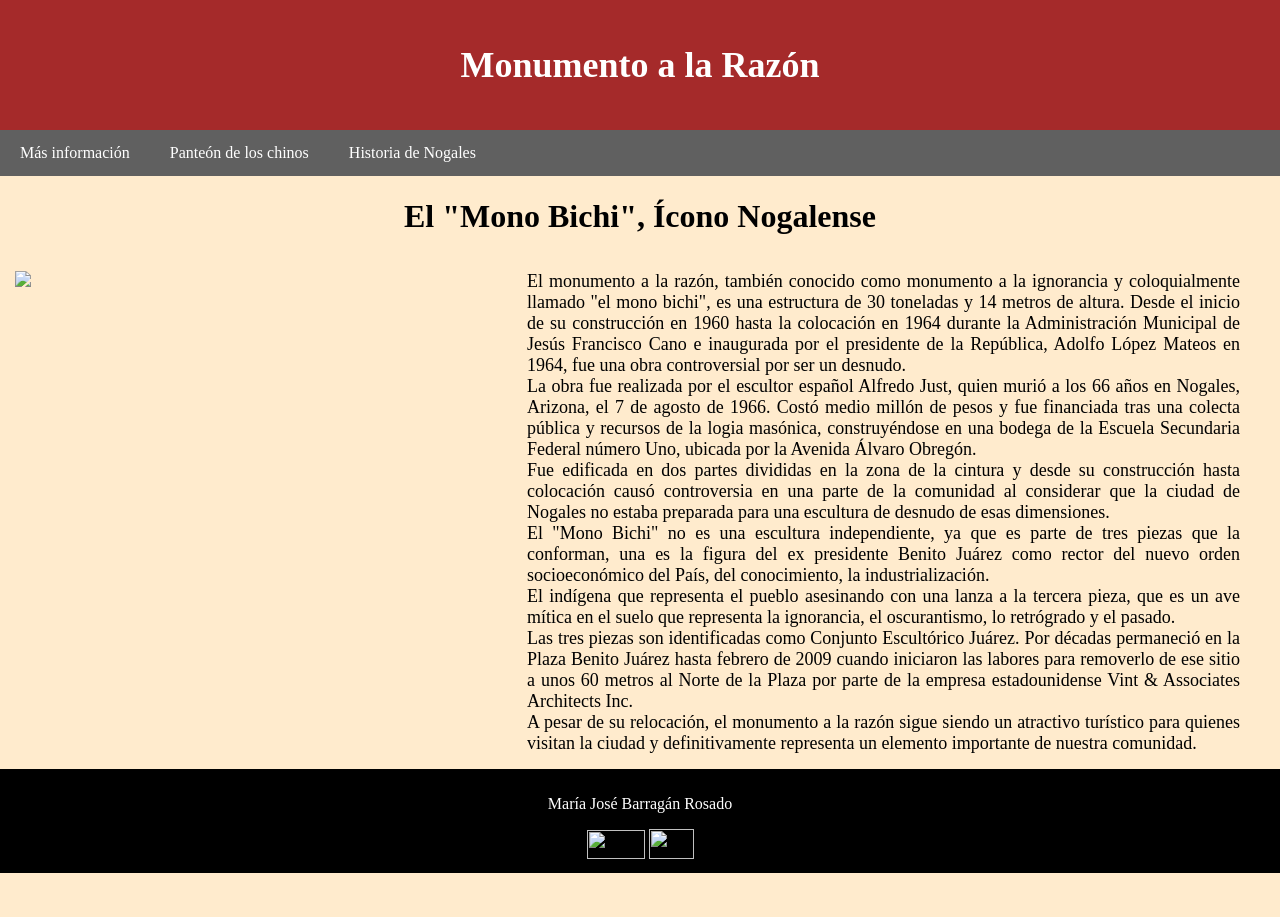
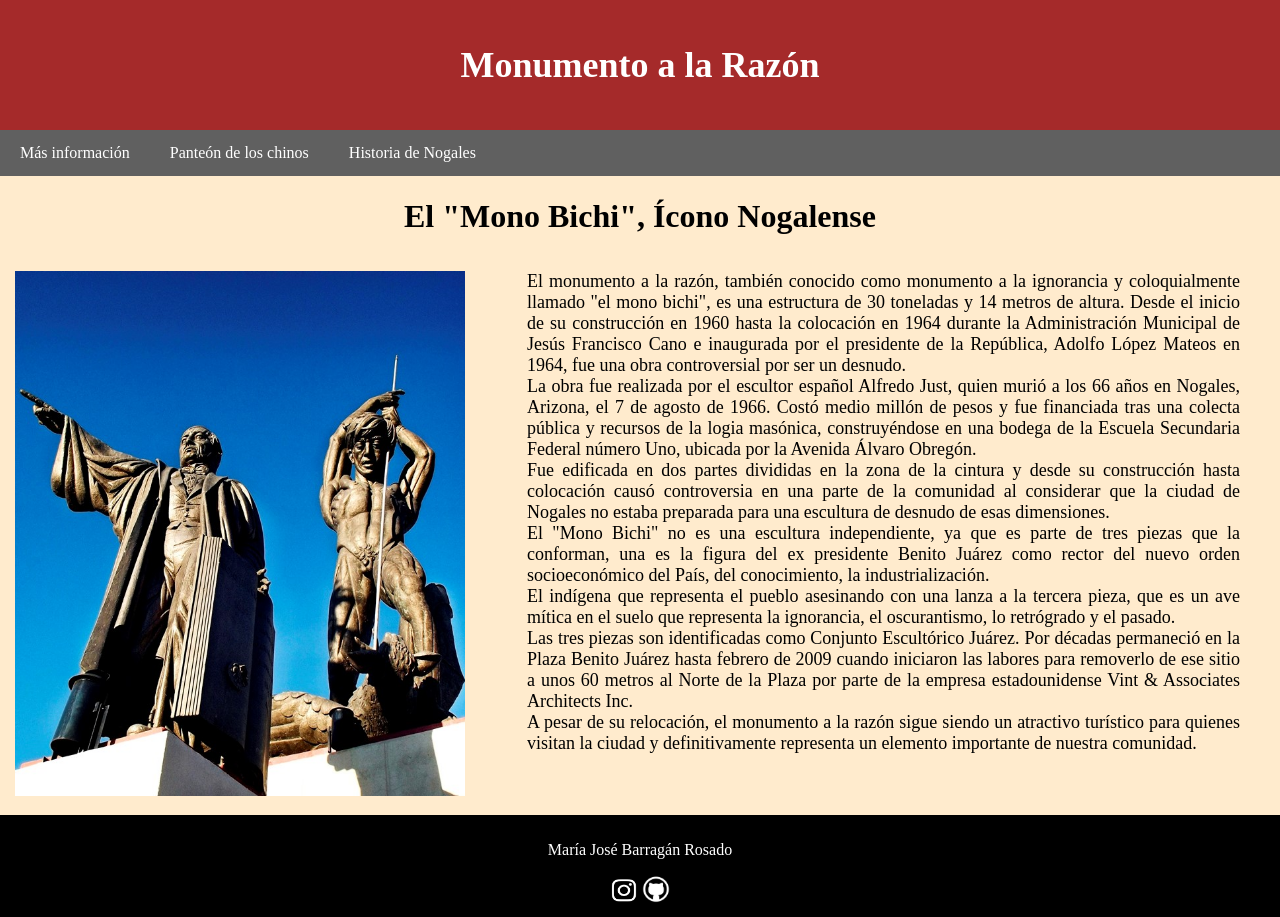
Before and after one commit to MarijoBarragan/MonumentoRazon, a plain HTML site: page index.html in a window 1280 px wide. Before the commit the page ends 873 px from the top, so only its background shows below. Drawn offline with Linux system fonts and the light colour scheme.

Commit message:
actualizado

```diff
--- a/pgmodulo3.html
+++ b/index.html
@@ -80,7 +80,7 @@
         </div>
         <div class = "row">
             <div class = "column">
-                <img src = "monumento.jpg">
+                <img src = "monum.jpg" width="450" height="525">
             </div>
             <div class = "columnb" align = "justify">
                 El monumento a la razón, también conocido como monumento a la ignorancia y coloquialmente llamado "el mono bichi", es una estructura de 30 toneladas y 14 metros de altura. Desde el inicio de su construcción en 1960 hasta la colocación en 1964 durante la Administración Municipal de Jesús Francisco Cano e inaugurada por el presidente de la República, Adolfo López Mateos en 1964, fue una obra controversial por ser un desnudo.<br>
@@ -95,8 +95,8 @@
           </div>
           <div class="footer">
             <p>María José Barragán Rosado</p>
-            <a href = "https://www.instagram.com/marijobarragan/"><img src = "intagram.png" height="29px" width="58px"></a>
-            <a href = "https://github.com/MarijoBarragan/MonumentoNogales.git"><img src = "github.png" height = "30px" width="45px"></a>
+            <a href = "https://www.instagram.com/marijobarragan/"><img src = "instaa.png" height="25px" width="28px"></a>
+            <a href = "https://github.com/MarijoBarragan/MonumentoNogales.git"><img src = "githh.jpg" height = "28px" width="28px"></a>
             </div>
     </body>
 </html>
```
Also changed, not shown: Imágenes/escudo.png (deleted), Imágenes/github.png (deleted), Imágenes/intagram.png (deleted), Imágenes/monumento.jpg (deleted), githh.jpg (added), instaa.png (added), monum.jpg (added), 1 other file.
